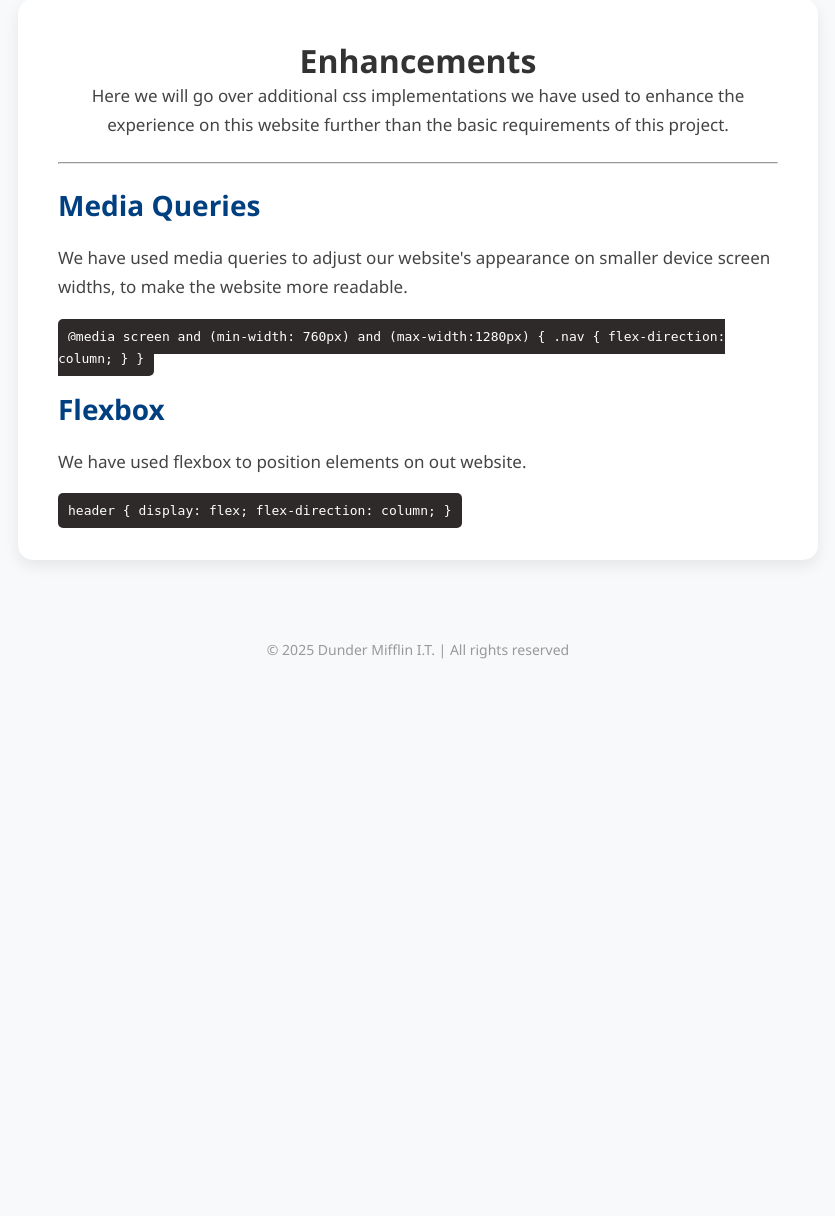
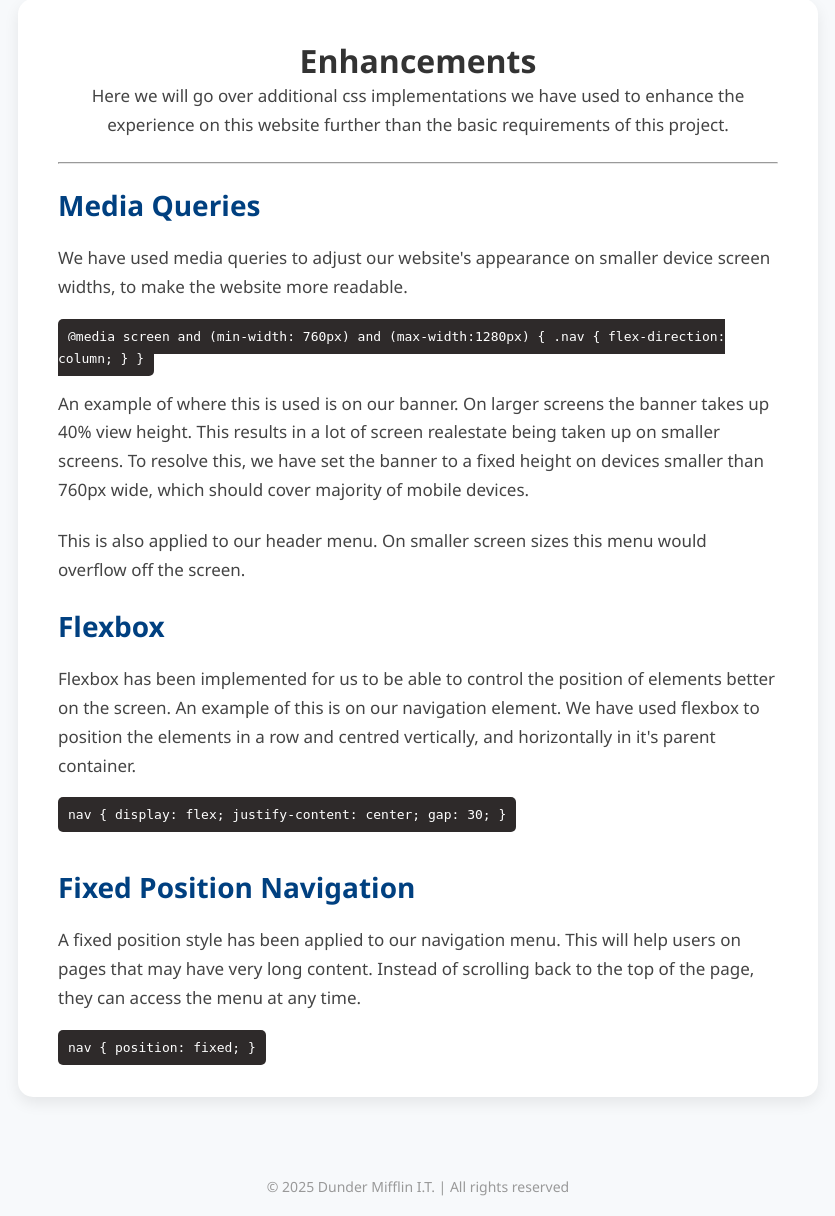
Before and after one commit to TravistyTrav/COS10032-Group-Assessments, a PHP site: page /enhancements.html in a window 1280 px wide. Shown: the part 361-1577 px from the top of the page, without its empty margins (222-1057 px from the left). Before the commit the page ends 1020 px from the top, so only its background shows below. Run offline with PHP 8.4, Linux system fonts and the light colour scheme.

Commit message:
updated enhancements page

```diff
--- a/assign1/enhancements.html
+++ b/assign1/enhancements.html
@@ -35,19 +35,28 @@
         }
       }
     </code>
+    <br><br>
+    <p>An example of where this is used is on our banner. On larger screens the banner takes up 40% view height. This results in a lot of screen realestate being taken up on smaller screens.
+      To resolve this, we have set the banner to a fixed height on devices smaller than 760px wide, which should cover majority of mobile devices.</p>
     <br>
+    <p>This is also applied to our header menu. On smaller screen sizes this menu would overflow off the screen.</p>
     <br>
     <h2>Flexbox</h2>
-    <p>We have used flexbox to position elements on out website.</p>
+    <p>Flexbox has been implemented for us to be able to control the position of elements better on the screen. An example of this is on our navigation element. We have used flexbox to position the elements in a row and centred vertically, and horizontally in it's parent container.</p>
     <br>
     <code>
-      header {
+      nav {
         display: flex;
-        flex-direction: column;
+        justify-content: center;
+        gap: 30;
       }
     </code>
     <br>
-
+    <br><br>
+    <h2>Fixed Position Navigation</h2>
+    <p>A fixed position style has been applied to our navigation menu. This will help users on pages that may have very long content. Instead of scrolling back to the top of the page, they can access the menu at any time.</p>
+    <br>
+    <code>nav { position: fixed; }</code>
   </main>
   <footer>
     &copy; 2025 Dunder Mifflin I.T. | All rights reserved
--- a/assign1/styles/style.css
+++ b/assign1/styles/style.css
@@ -155,3 +155,12 @@ h3 {
     color: #004080;
     margin-bottom: 20px;
 }
+
+
+/* Mobile Responsiveness */
+
+@media screen and (max-wdith: 760px) {
+    header {
+        min-height: 200px;
+    }
+}
```
